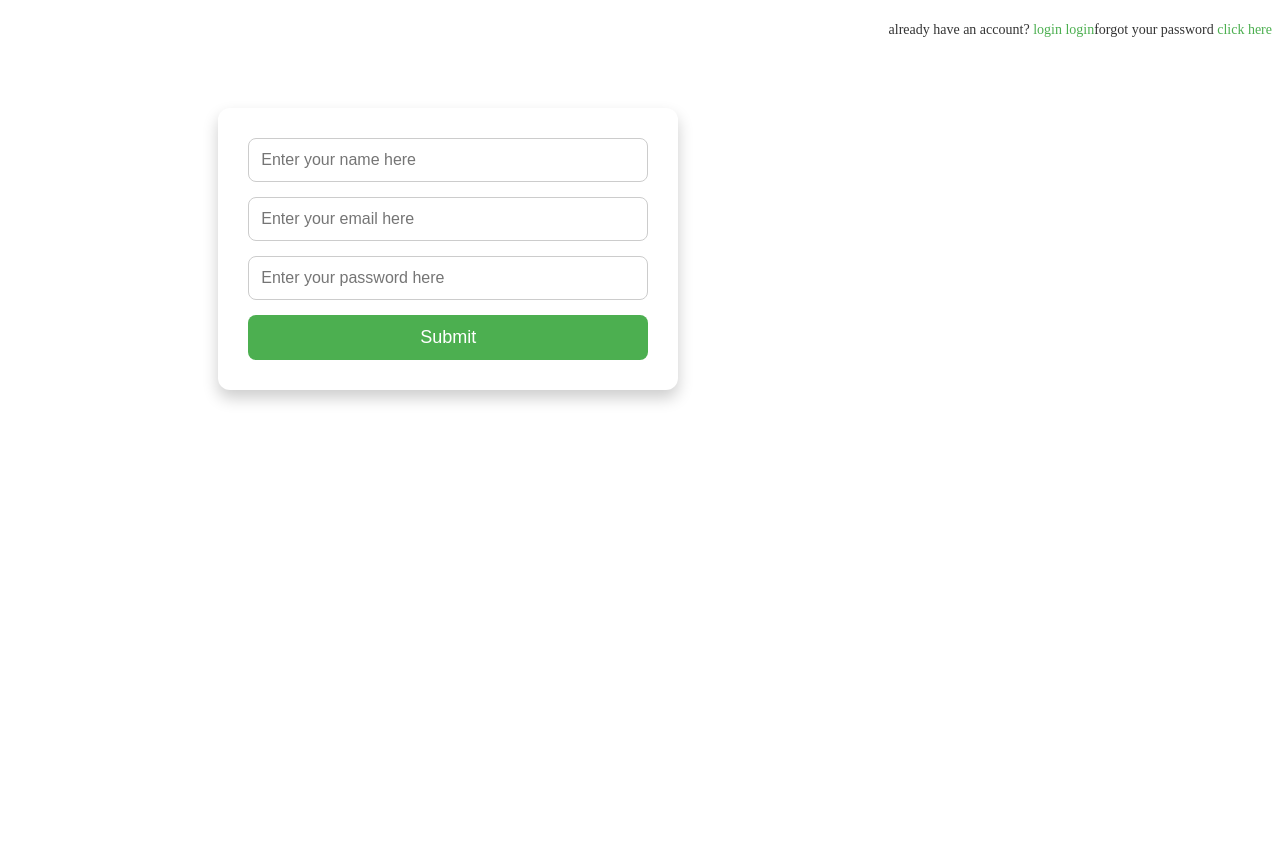
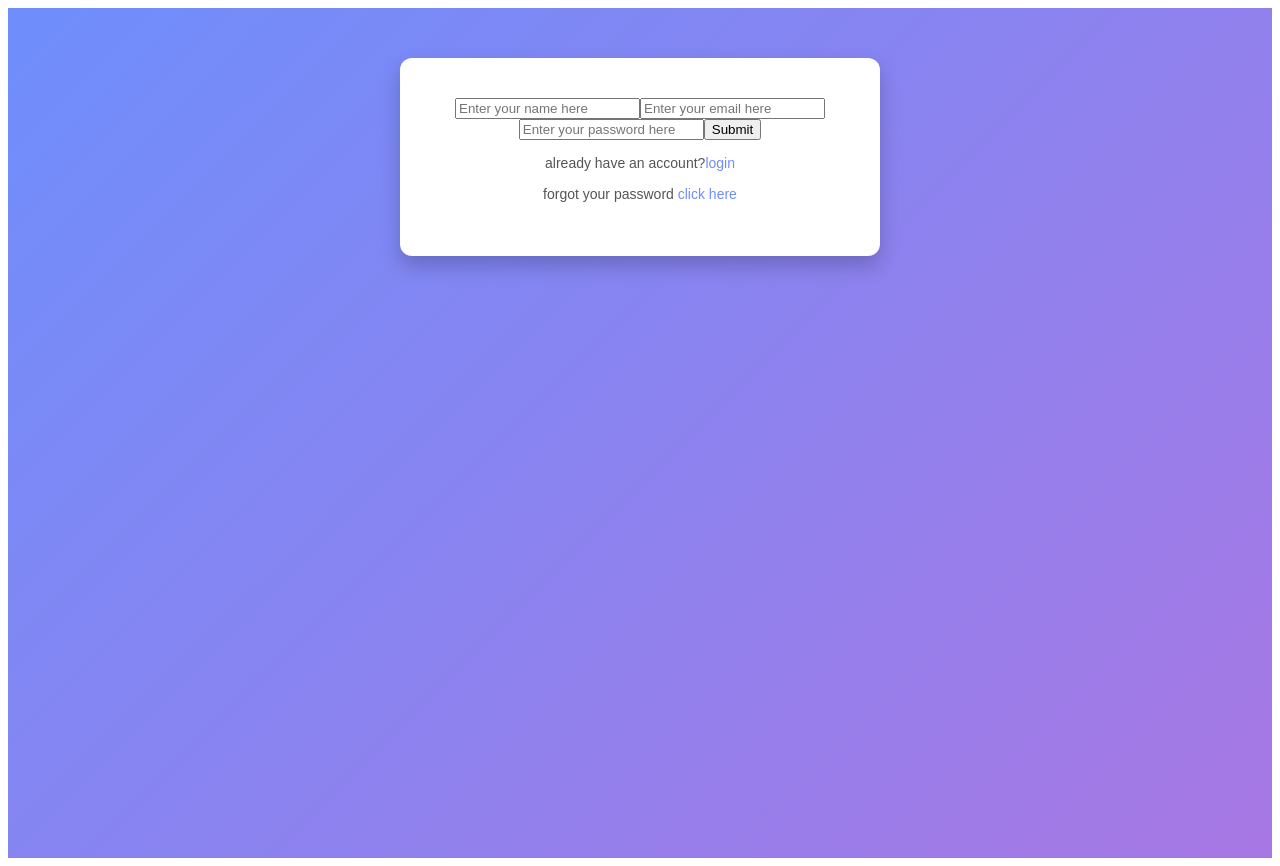
Before and after one commit to Harshwardhan-1/AuthCore-Frontend, a React app in the folder frontend/: page / in a window 1280 px wide. Before the commit the page ends 800 px from the top, so only its background shows below. Built offline with nearby package versions, Linux system fonts and the light colour scheme; the HTML template or start-up script is replaced by a standard one.

Commit message:
improve styling

```diff
--- a/frontend/src/components/SignUpPage.css
+++ b/frontend/src/components/SignUpPage.css
@@ -1,43 +1,53 @@
-/* SignUpPage.css */
-
+/* Container centers the form and gives background */
 .signup-page-container {
     width: 100%;
+    min-height: 100vh;
     display: flex;
     justify-content: center;
+    align-items: flex-start; /* form upar se start */
+    padding-top: 50px;
+    background: linear-gradient(135deg, #6e8efb, #a777e3);
+    font-family: Arial, sans-serif;
 }
 
-.signup-page-container form {
+/* Form wrapper */
+.signup-form-wrapper {
     width: 400px;
-    margin: 100px auto;
-    padding: 30px;
     background-color: #fff;
+    padding: 40px;
     border-radius: 12px;
-    box-shadow: 0 8px 16px rgba(0,0,0,0.2);
-    display: flex;
-    flex-direction: column;
-    gap: 15px;
+    box-shadow: 0 10px 20px rgba(0,0,0,0.2);
+    text-align: center;
 }
 
-.signup-page-container input[type="text"],
-.signup-page-container input[type="email"],
-.signup-page-container input[type="password"] {
+/* Form title */
+.signup-form-wrapper h2 {
+    margin-bottom: 25px;
+    color: #333;
+}
+
+/* Inputs styling */
+.signup-form input {
+    width: 100%;
     padding: 12px;
+    margin-bottom: 15px;
     font-size: 16px;
     border: 1px solid #ccc;
     border-radius: 8px;
     outline: none;
-    transition: border 0.2s;
+    transition: all 0.2s ease-in-out;
 }
 
-.signup-page-container input[type="text"]:focus,
-.signup-page-container input[type="email"]:focus,
-.signup-page-container input[type="password"]:focus {
-    border: 2px solid #4CAF50;
+.signup-form input:focus {
+    border-color: #6e8efb;
+    box-shadow: 0 0 5px rgba(110, 142, 251, 0.5);
 }
 
-.signup-page-container input[type="submit"] {
+/* Button styling */
+.signup-form button {
+    width: 100%;
     padding: 12px;
-    background-color: #4CAF50;
+    background-color: #6e8efb;
     color: white;
     font-size: 18px;
     border: none;
@@ -46,24 +56,22 @@
     transition: background-color 0.3s;
 }
 
-.signup-page-container input[type="submit"]:hover {
-    background-color: #45a049;
+.signup-form button:hover {
+    background-color: #5a73e0;
 }
 
-.signup-page-container p {
-    text-align: center;
+/* Paragraphs with links */
+.signup-form-wrapper p {
+    margin-top: 15px;
     font-size: 14px;
-    color: #333;
+    color: #555;
 }
 
-.signup-page-container p span,
-.signup-page-container p a {
-    color: #4CAF50;
+.signup-form-wrapper p a {
+    color: #6e8efb;
     text-decoration: none;
-    cursor: pointer;
 }
 
-.signup-page-container p span:hover,
-.signup-page-container p a:hover {
+.signup-form-wrapper p a:hover {
     text-decoration: underline;
 }
--- a/frontend/src/components/SignUpPage.jsx
+++ b/frontend/src/components/SignUpPage.jsx
@@ -26,15 +26,17 @@ export default function SignUpPage(){
 }
     return(
         <>
-          <div className="signup-page-container">
+            <div className="signup-page-container">
+            <div className="signup-form-wrapper">
         <form onSubmit={handle}>
             <input type="text" placeholder="Enter your name here"  onChange={(e)=>setName(e.target.value)}/>
             <input type="email" placeholder="Enter your email here" onChange={(e)=>setGmail(e.target.value)} />
             <input type="password" placeholder="Enter your password here"  onChange={(e)=>setPassword(e.target.value)} />
             <input type="submit" />
         </form>
-        <p>already have an account? <span>login</span> <Link to="/signIn">login</Link></p>
+        <p>already have an account?<Link to="/signIn">login</Link></p>
         <p>forgot your password <Link to={'/forgotPassword'}>click here</Link></p>
+        </div>
         </div>
         </>
     );
```
